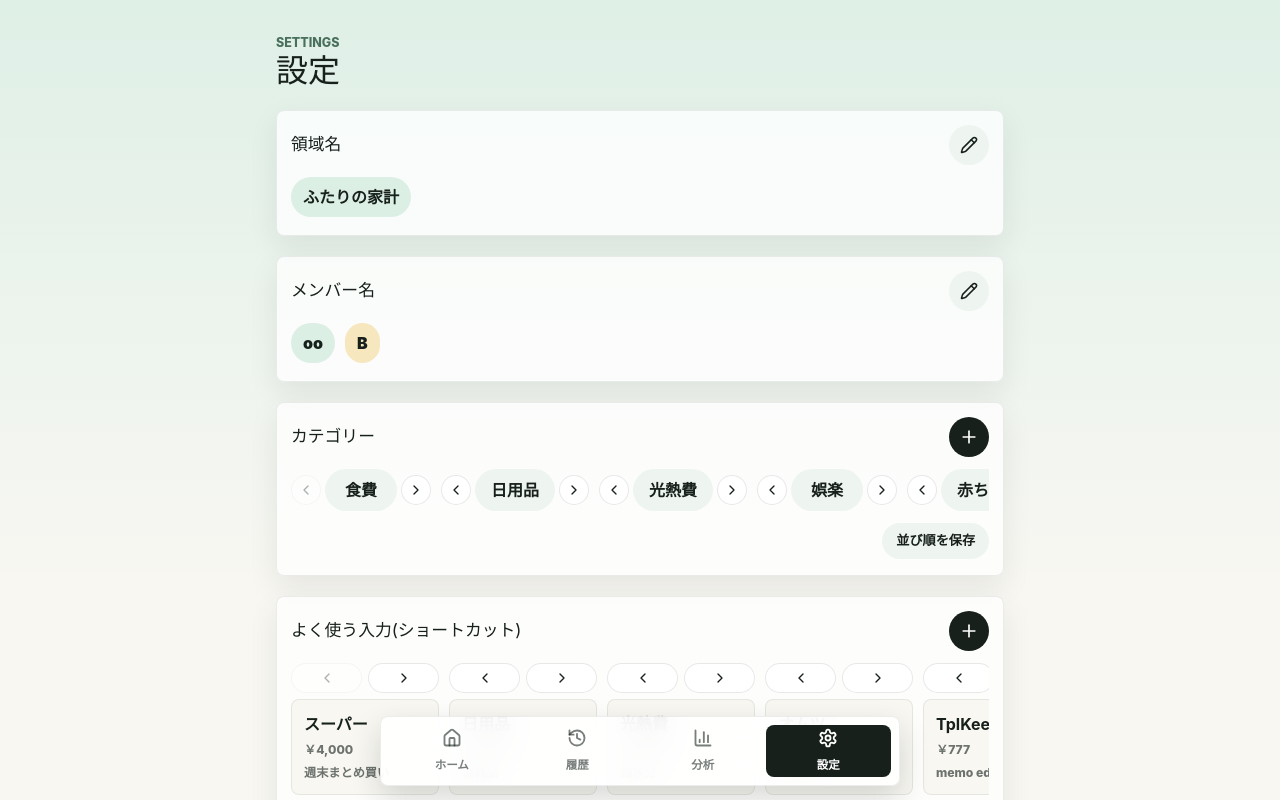
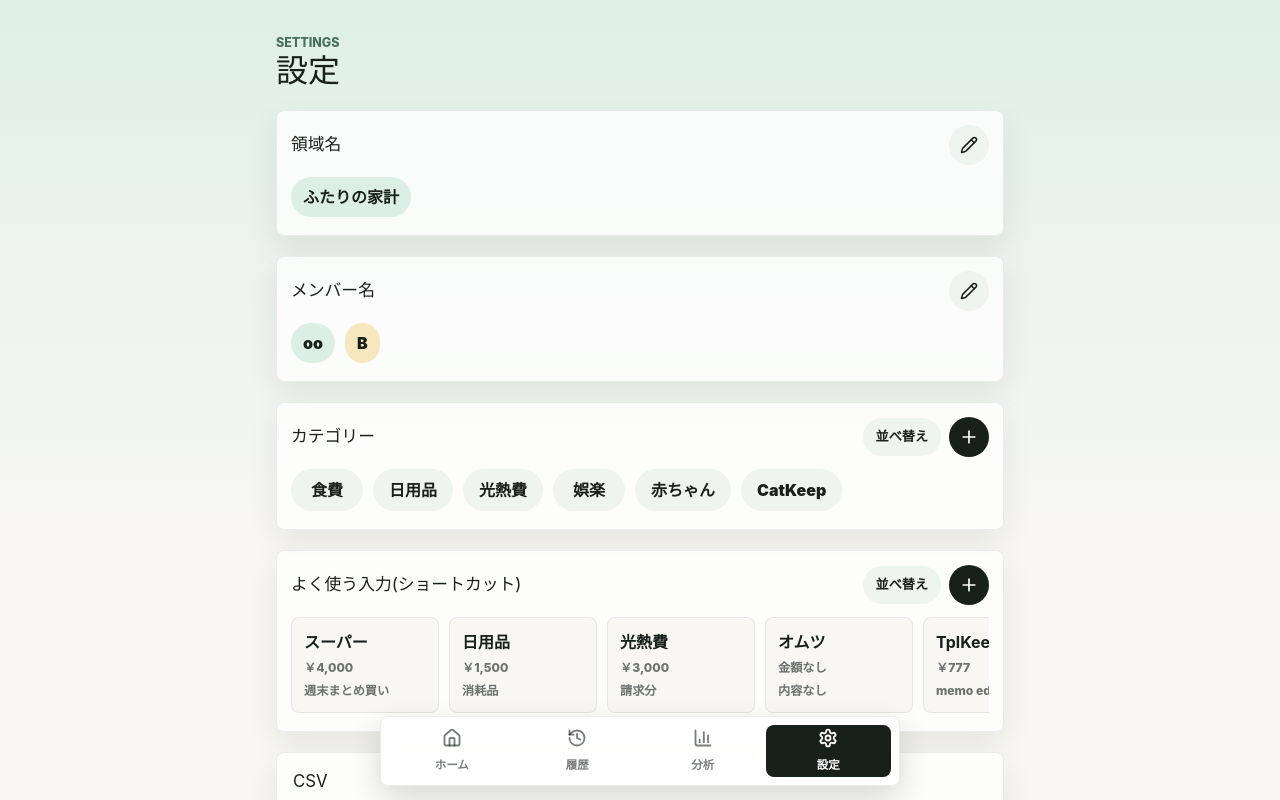
Before and after one commit to blena1028-coder/kakeibo-web, a Next.js app: page /settings in a window 1280 px wide. Shown: the top 800 px of the page. Built offline with nearby package versions, Linux system fonts and the light colour scheme.

Commit message:
Refine settings reorder modal

```diff
--- a/src/components/settings-client.tsx
+++ b/src/components/settings-client.tsx
@@ -1,7 +1,7 @@
 "use client";
 
-import { useActionState, useEffect, useMemo, useState } from "react";
-import { ChevronLeft, ChevronRight, Pencil, Plus, Save, Trash2, X } from "lucide-react";
+import { useActionState, useEffect, useMemo, useRef, useState } from "react";
+import { GripVertical, Pencil, Plus, Save, Trash2, X } from "lucide-react";
 import { deleteCategory, reorderCategories, updateCategories } from "@/actions/categories";
 import { updateHouseholdName } from "@/actions/households";
 import { updateMemberNames } from "@/actions/members";
@@ -22,6 +22,7 @@ type Props = {
 
 type CategoryEditor = Category | "new" | null;
 type TemplateEditor = QuickTemplate | "new" | null;
+type OrderEditor = "categories" | "templates" | null;
 
 const initialState: SettingsActionState = { ok: false, message: "" };
 
@@ -39,11 +40,16 @@ export function SettingsClient({ categories, categoryUsage, memberNames, templat
   const [memberEditorOpen, setMemberEditorOpen] = useState(false);
   const [categoryEditor, setCategoryEditor] = useState<CategoryEditor>(null);
   const [categoryOrder, setCategoryOrder] = useState(categories);
+  const [draggingCategoryId, setDraggingCategoryId] = useState("");
   const [categoryDeleteTarget, setCategoryDeleteTarget] = useState<Category | null>(null);
   const [categoryDangerConfirmOpen, setCategoryDangerConfirmOpen] = useState(false);
   const [templateEditor, setTemplateEditor] = useState<TemplateEditor>(null);
   const [templateOrder, setTemplateOrder] = useState(templates);
+  const [draggingTemplateId, setDraggingTemplateId] = useState("");
   const [templateDeleteTarget, setTemplateDeleteTarget] = useState<QuickTemplate | null>(null);
+  const [orderEditor, setOrderEditor] = useState<OrderEditor>(null);
+  const categoryRowRefs = useRef(new Map<string, HTMLDivElement>());
+  const templateRowRefs = useRef(new Map<string, HTMLDivElement>());
   const latestState = useMemo(
     () => [householdState, memberState, categoryState, categoryOrderState, categoryDeleteState, templateState, templateOrderState, templateDeleteState].findLast((state) => state.message),
     [householdState, memberState, categoryState, categoryOrderState, categoryDeleteState, templateState, templateOrderState, templateDeleteState]
@@ -63,6 +69,9 @@ export function SettingsClient({ categories, categoryUsage, memberNames, templat
       setCategoryDangerConfirmOpen(false);
       setTemplateEditor(null);
       setTemplateDeleteTarget(null);
+      setOrderEditor(null);
+      setDraggingCategoryId("");
+      setDraggingTemplateId("");
     }
     const timer = window.setTimeout(() => setToast(initialState), 2600);
     return () => window.clearTimeout(timer);
@@ -98,70 +107,126 @@ export function SettingsClient({ categories, categoryUsage, memberNames, templat
       <section className="panel compact-panel">
         <div className="settings-heading">
           <h2>カテゴリー</h2>
+          <div className="settings-heading-actions">
+            <button className="sort-open-button" onClick={() => setOrderEditor("categories")} type="button">並べ替え</button>
             <button className="tiny-icon-button add" aria-label="カテゴリーを追加" onClick={() => setCategoryEditor("new")} type="button">
               <Plus aria-hidden size={20} />
             </button>
           </div>
+        </div>
         <div className="settings-chip-scroll">
-          {categoryOrder.map((category, index) => (
-            <div className="sortable-item" key={category.id}>
-              <button className="sort-nudge" aria-label={`${category.name}を左へ移動`} disabled={index === 0} onClick={() => setCategoryOrder(moveItem(categoryOrder, index, index - 1))} type="button">
-                <ChevronLeft aria-hidden size={16} />
-              </button>
-              <button className="category-pill" onClick={() => setCategoryEditor(category)} type="button">
+          {categories.map((category) => (
+            <button className="category-pill" key={category.id} onClick={() => setCategoryEditor(category)} type="button">
               {category.name}
             </button>
-              <button className="sort-nudge" aria-label={`${category.name}を右へ移動`} disabled={index === categoryOrder.length - 1} onClick={() => setCategoryOrder(moveItem(categoryOrder, index, index + 1))} type="button">
-                <ChevronRight aria-hidden size={16} />
-              </button>
-            </div>
           ))}
         </div>
-        <form action={categoryOrderAction} className="sort-save-form">
-          <input name="household_id" type="hidden" value={householdId} />
-          <input name="base_path" type="hidden" value={basePath} />
-          {categoryOrder.map((category) => (
-            <input key={category.id} name="category_order" type="hidden" value={category.id} />
-          ))}
-          <button className="sort-save-button" type="submit">並び順を保存</button>
-        </form>
       </section>
 
       <section className="panel compact-panel">
         <div className="settings-heading">
           <h2>よく使う入力(ショートカット)</h2>
+          <div className="settings-heading-actions">
+            <button className="sort-open-button" onClick={() => setOrderEditor("templates")} type="button">並べ替え</button>
             <button className="tiny-icon-button add" aria-label="よく使う入力(ショートカット)を追加" onClick={() => setTemplateEditor("new")} type="button">
               <Plus aria-hidden size={20} />
             </button>
           </div>
+        </div>
         <div className="template-card-scroll">
-          {templateOrder.map((template, index) => (
-            <div className="sortable-template" key={template.id}>
-              <div className="sort-controls">
-                <button className="sort-nudge" aria-label={`${template.label}を左へ移動`} disabled={index === 0} onClick={() => setTemplateOrder(moveItem(templateOrder, index, index - 1))} type="button">
-                  <ChevronLeft aria-hidden size={16} />
-                </button>
-                <button className="sort-nudge" aria-label={`${template.label}を右へ移動`} disabled={index === templateOrder.length - 1} onClick={() => setTemplateOrder(moveItem(templateOrder, index, index + 1))} type="button">
-                  <ChevronRight aria-hidden size={16} />
-                </button>
-              </div>
-              <button className="template-summary-card" onClick={() => setTemplateEditor(template)} type="button">
+          {templates.map((template) => (
+            <button className="template-summary-card" key={template.id} onClick={() => setTemplateEditor(template)} type="button">
               <strong>{template.label}</strong>
               <small>{template.amount > 0 ? formatYen(template.amount) : "金額なし"}</small>
               <span>{template.memo || "内容なし"}</span>
             </button>
+          ))}
+        </div>
+      </section>
+
+      {orderEditor === "categories" ? (
+        <SettingsModal title="カテゴリー並べ替え" onClose={() => {
+          setCategoryOrder(categories);
+          setOrderEditor(null);
+        }}>
+          <form action={categoryOrderAction} className="settings-form">
+            <input name="household_id" type="hidden" value={householdId} />
+            <input name="base_path" type="hidden" value={basePath} />
+            <div className="reorder-list">
+              {categoryOrder.map((category) => (
+                <div
+                  className={draggingCategoryId === category.id ? "reorder-row dragging" : "reorder-row"}
+                  key={category.id}
+                  ref={(node) => setRowRef(categoryRowRefs.current, category.id, node)}
+                >
+                  <span>{category.name}</span>
+                  <button
+                    className="drag-handle"
+                    aria-label={`${category.name}を並べ替え`}
+                    onPointerDown={(event) => {
+                      event.currentTarget.setPointerCapture(event.pointerId);
+                      setDraggingCategoryId(category.id);
+                    }}
+                    onPointerMove={(event) => {
+                      if (!draggingCategoryId) return;
+                      event.preventDefault();
+                      setCategoryOrder((current) => reorderByPointer(current, draggingCategoryId, event.clientY, categoryRowRefs.current));
+                    }}
+                    onPointerUp={() => setDraggingCategoryId("")}
+                    type="button"
+                  >
+                    <GripVertical aria-hidden size={22} />
+                  </button>
+                  <input name="category_order" type="hidden" value={category.id} />
                 </div>
               ))}
             </div>
-        <form action={templateOrderAction} className="sort-save-form">
+            <SaveButton label="決定" />
+          </form>
+        </SettingsModal>
+      ) : null}
+
+      {orderEditor === "templates" ? (
+        <SettingsModal title="ショートカット並べ替え" onClose={() => {
+          setTemplateOrder(templates);
+          setOrderEditor(null);
+        }}>
+          <form action={templateOrderAction} className="settings-form">
             <input name="household_id" type="hidden" value={householdId} />
             <input name="base_path" type="hidden" value={basePath} />
+            <div className="reorder-list">
               {templateOrder.map((template) => (
-            <input key={template.id} name="template_order" type="hidden" value={template.id} />
+                <div
+                  className={draggingTemplateId === template.id ? "reorder-row dragging" : "reorder-row"}
+                  key={template.id}
+                  ref={(node) => setRowRef(templateRowRefs.current, template.id, node)}
+                >
+                  <span>{template.label}</span>
+                  <button
+                    className="drag-handle"
+                    aria-label={`${template.label}を並べ替え`}
+                    onPointerDown={(event) => {
+                      event.currentTarget.setPointerCapture(event.pointerId);
+                      setDraggingTemplateId(template.id);
+                    }}
+                    onPointerMove={(event) => {
+                      if (!draggingTemplateId) return;
+                      event.preventDefault();
+                      setTemplateOrder((current) => reorderByPointer(current, draggingTemplateId, event.clientY, templateRowRefs.current));
+                    }}
+                    onPointerUp={() => setDraggingTemplateId("")}
+                    type="button"
+                  >
+                    <GripVertical aria-hidden size={22} />
+                  </button>
+                  <input name="template_order" type="hidden" value={template.id} />
+                </div>
               ))}
-          <button className="sort-save-button" type="submit">並び順を保存</button>
+            </div>
+            <SaveButton label="決定" />
           </form>
-      </section>
+        </SettingsModal>
+      ) : null}
 
       {householdEditorOpen ? (
         <SettingsModal title="領域名" onClose={() => setHouseholdEditorOpen(false)}>
@@ -431,8 +496,21 @@ function limitNumberInput(event: React.FormEvent<HTMLInputElement>, maxDigits: n
   if (target.value !== digits) target.value = digits;
 }
 
-function moveItem<T>(items: T[], from: number, to: number) {
-  if (to < 0 || to >= items.length) return items;
+function setRowRef(refs: Map<string, HTMLDivElement>, id: string, node: HTMLDivElement | null) {
+  if (node) refs.set(id, node);
+  else refs.delete(id);
+}
+
+function reorderByPointer<T extends { id: string }>(items: T[], activeId: string, clientY: number, refs: Map<string, HTMLDivElement>) {
+  const from = items.findIndex((item) => item.id === activeId);
+  if (from < 0) return items;
+  const to = items.findIndex((item) => {
+    if (item.id === activeId) return false;
+    const rect = refs.get(item.id)?.getBoundingClientRect();
+    if (!rect) return false;
+    return clientY >= rect.top && clientY <= rect.bottom;
+  });
+  if (to < 0 || to === from) return items;
   const next = [...items];
   const [item] = next.splice(from, 1);
   next.splice(to, 0, item);
@@ -463,11 +541,11 @@ function SettingsModal({
   );
 }
 
-function SaveButton() {
+function SaveButton({ label = "保存" }: { label?: string }) {
   return (
     <button className="icon-text primary settings-submit" type="submit">
       <Save aria-hidden size={18} />
-      保存
+      {label}
     </button>
   );
 }
--- a/src/styles/globals.css
+++ b/src/styles/globals.css
@@ -356,6 +356,13 @@ h2 {
   margin-bottom: 12px;
 }
 
+.settings-heading-actions {
+  display: inline-flex;
+  align-items: center;
+  gap: 8px;
+  flex: 0 0 auto;
+}
+
 .settings-heading h2 {
   margin-bottom: 0;
 }
@@ -453,64 +460,53 @@ h2 {
   font-weight: 800;
 }
 
-.sortable-item,
-.sortable-template {
-  flex: 0 0 auto;
-}
-
-.sortable-item {
-  display: inline-flex;
-  align-items: center;
-  gap: 4px;
-}
-
-.sortable-template {
-  width: 148px;
-  display: grid;
-  gap: 6px;
-}
-
-.sort-controls {
-  display: grid;
-  grid-template-columns: 1fr 1fr;
-  gap: 6px;
-}
-
-.sort-nudge {
-  width: 30px;
-  height: 30px;
-  display: inline-flex;
-  align-items: center;
-  justify-content: center;
-  border: 1px solid rgba(23, 32, 27, 0.1);
-  border-radius: 999px;
-  background: white;
-  color: #17201b;
-}
-
-.sortable-template .sort-nudge {
-  width: 100%;
-}
-
-.sort-nudge:disabled {
-  opacity: 0.35;
-}
-
-.sort-save-form {
-  display: flex;
-  justify-content: flex-end;
-  margin-top: 10px;
-}
-
-.sort-save-button {
-  min-height: 36px;
+.sort-open-button {
+  min-height: 38px;
   border: 0;
   border-radius: 999px;
   background: #eef4ef;
   color: #17201b;
-  padding: 0 14px;
+  padding: 0 13px;
   font-size: 0.82rem;
   font-weight: 900;
+}
+
+.reorder-list {
+  display: grid;
+}
+
+.reorder-row {
+  min-height: 54px;
+  display: grid;
+  grid-template-columns: 1fr auto;
+  align-items: center;
+  gap: 12px;
+  border-bottom: 2px dashed rgba(122, 58, 43, 0.45);
+  color: #17201b;
+  font-weight: 900;
+}
+
+.reorder-row.dragging {
+  opacity: 0.55;
+  background: rgba(238, 244, 239, 0.8);
+}
+
+.drag-handle {
+  width: 44px;
+  height: 44px;
+  display: inline-flex;
+  align-items: center;
+  justify-content: center;
+  border: 0;
+  border-radius: 999px;
+  background: transparent;
+  color: rgba(23, 32, 27, 0.42);
+  cursor: grab;
+  touch-action: none;
+}
+
+.drag-handle:active {
+  cursor: grabbing;
 }
 
 .mini-row span {
```
Lines whose indentation alone changed are shown as unchanged.
